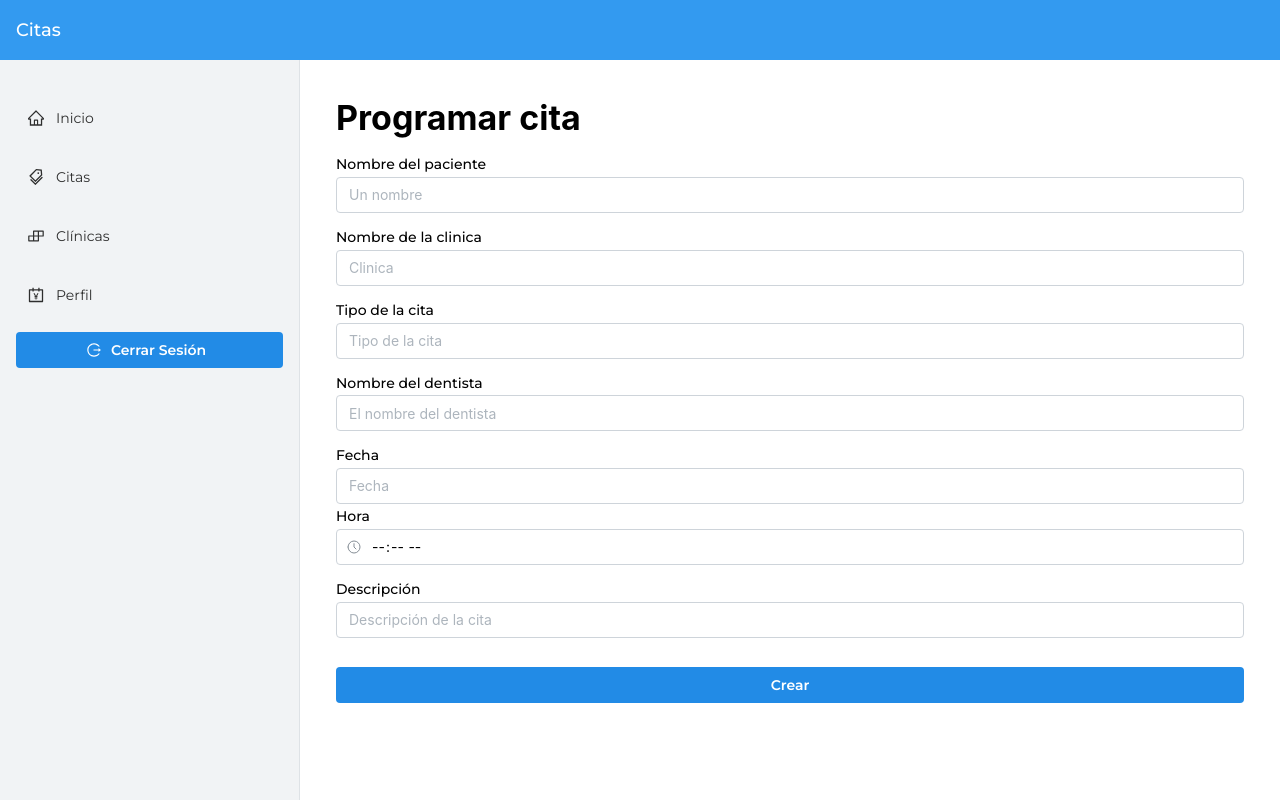
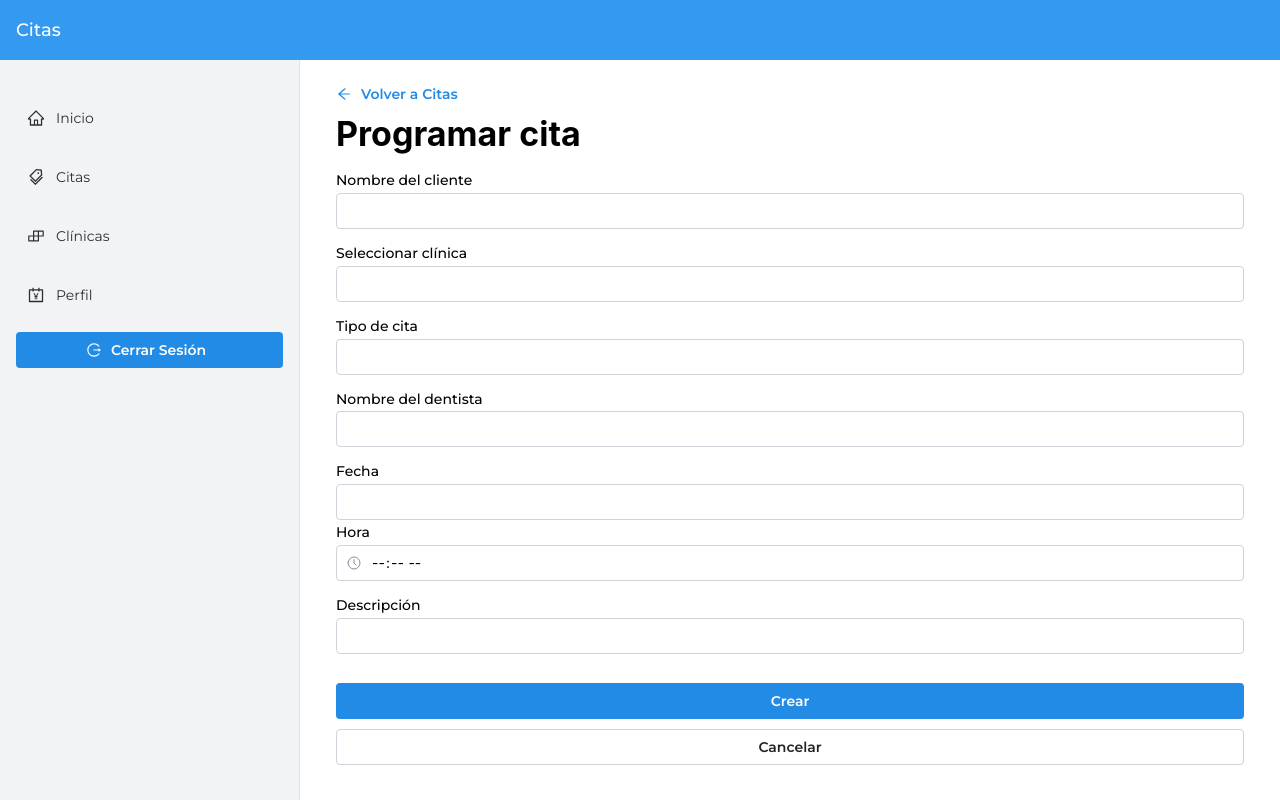
Before and after one commit to alanvviera/DentalSystem, a Next.js app: page /employee-menu/appointments/create in a window 1280 px wide. Built offline with nearby package versions, Linux system fonts and the light colour scheme.

Commit message:
added appointment forms

```diff
--- a/app/employee-menu/appointments/[appointment-id]/page.tsx
+++ b/app/employee-menu/appointments/[appointment-id]/page.tsx
@@ -1,9 +1,66 @@
-import React from 'react'
+"use client";
+import React from "react";
+import { Button, Space, Title } from "@mantine/core";
+import VisualizeData from "../../../../components/visualize-data/VisualizeData";
+import VisualizeDataButton from "../../../../components/visualize-data/buttonsData/VisualizeDataButton";
+import FormExampleUpdate from "../../../form-example/update/page";
+import { ArrowLeftOutlined, DeleteFilled, EditFilled } from "@ant-design/icons";
+import FormExampleCreate from "../../../form-example/create/page";
+import LabelDataText from "../../../../components/visualize-data/labelsData/LabelDataText";
+import CreateAppointmentPage from "../create/page";
 
-const page = () => {
-  return (
-    <div>page</div>
-  )
-}
+const FormExampleVisualize = () => (
+  <div style={{ marginLeft: "20px", marginRight: "20px" }}>
+    <VisualizeData
+      actionsTop={
+        <>
+          <Button
+            component="a"
+            href="/employee-menu/appointments"
+            leftSection={<ArrowLeftOutlined />}
+            variant="subtle"
+          >
+            Volver a Citas
+          </Button>
+          <VisualizeDataButton
+            showComponent={<CreateAppointmentPage />}
+            title={"Editar"}
+            classNameButton={{
+              variant: "subtle",
+              color: "blue",
+            }}
+            icon={<EditFilled style={{ fontSize: "20px" }} />}
+          />
+          <Space w={"4px"} />
+          <VisualizeDataButton
+            titleModal={"Aqui va el titulo del modal"}
+            showComponent={<FormExampleCreate/>}
+            title={"Eliminar"}
+            classNameButton={{
+              variant: "subtle",
+              color: "red.7",
+            }}
+            icon={<DeleteFilled style={{ fontSize: "20px" }} />}
+          />
+        </>
+      }
+      content={
+        <>
+          <Title>Detalles de la cita</Title>
+          <LabelDataText title="Ricardo arjona" type="Nombre del cliente" />
+          <LabelDataText title="Clinica sin dientes" type="Clinica" />
+          <LabelDataText title="Extracíon de muelas" type="Tipo de cita" />
+          <LabelDataText title="Ricardo milos" type="Nombre del dentista" />
+          <LabelDataText title="25 de julio del 2023" type="Fecha" />
+          <LabelDataText title="1:40 PM" type="Hora" />
+          <LabelDataText
+            title="Debe de ser atentido por el doctor Similares del consultorio 8"
+            type="Descripción"
+          />
+        </>
+      }
+    />
+  </div>
+);
 
-export default page
+export default FormExampleVisualize;
--- a/app/employee-menu/appointments/create/page.tsx
+++ b/app/employee-menu/appointments/create/page.tsx
@@ -1,49 +1,93 @@
 "use client";
-import React from 'react';
-import MantineForm from '../../../../components/mantine-form/MantineForm';
-import { allValuesAvailable, validateDate, validateName, validateNumber } from '../../../../components/mantine-form/valuesValidate';
-import CustomInputMantine, { typeInputForm } from '../../../../components/mantine-form/customMantineInput';
-import { Title } from '@mantine/core';
+import React from "react";
+import MantineForm from "../../../../components/mantine-form/MantineForm";
+import {
+  allValuesAvailable,
+  validateDate,
+  validateName,
+  validateNumber,
+} from "../../../../components/mantine-form/valuesValidate";
+import CustomInputMantine, {
+  typeInputForm,
+} from "../../../../components/mantine-form/customMantineInput";
+import { Button, Title } from "@mantine/core";
+import { ArrowLeftOutlined } from "@ant-design/icons";
 
-const createAppointmentPage = () => (
-    <main style={{margin: "20px"}}>
+const CreateAppointmentPage = () => (
+  <main style={{ marginLeft: "20px", marginRight: "20px" }}>
+    <Button px={0} component="a" href="/employee-menu/appointments" leftSection={<ArrowLeftOutlined />} variant="subtle">
+      Volver a Citas
+    </Button>
     <Title>Programar cita</Title>
     <MantineForm
       initialValuesForKeys={{
-          client: "",
-          clinic: "",
-          appointmentType: "",
-          nameDentist: "",
-          date: "",
-          hours: "",
-          description: ""
+        patient_name: "",
+        clinic_name: "",
+        type: "",
+        doctor_name: "",
+        date_of_date: "",
+        appointment_time: "",
+        subject: "",
       }}
       validateForKeys={{
-          client: validateName,
-          clinic: allValuesAvailable,
-          appointmentType: allValuesAvailable,
-          nameDentist: validateName,
-          date: validateDate,
-          hours: validateNumber,
-          description: allValuesAvailable
+        patient_name: validateName,
+        clinic_name: allValuesAvailable,
+        type: allValuesAvailable,
+        doctor_name: validateName,
+        date_of_date: validateDate,
+        appointment_time: validateNumber,
+        subject: allValuesAvailable,
       }}
       listCustomInputMantine={[
-          new CustomInputMantine("Nombre del paciente", "Un nombre", "client", typeInputForm.TEXT),
-          new CustomInputMantine("Nombre de la clinica", "Clinica", "clinic", typeInputForm.TEXT),
-          new CustomInputMantine("Tipo de la cita", "Tipo de la cita", "appointmentType", typeInputForm.TEXT),
-          new CustomInputMantine("Nombre del dentista", "El nombre del dentista", "nameDentist", typeInputForm.TEXT),
-          new CustomInputMantine("Fecha", "Fecha", "date", typeInputForm.DATEPICKER),
-          new CustomInputMantine("Hora", "Hora", "hours", typeInputForm.DATETIME),
-          new CustomInputMantine("Descripción", "Descripción de la cita", "description", typeInputForm.TEXT),
+        new CustomInputMantine(
+          "Nombre del cliente",
+          "",
+          "patient_name",
+          typeInputForm.TEXT
+        ),
+        new CustomInputMantine(
+          "Seleccionar clínica",
+          "",
+          "clinic",
+          typeInputForm.TEXT
+        ),
+        new CustomInputMantine("Tipo de cita", "", "type", typeInputForm.TEXT),
+        new CustomInputMantine(
+          "Nombre del dentista",
+          "",
+          "doctor_name",
+          typeInputForm.TEXT
+        ),
+        new CustomInputMantine(
+          "Fecha",
+          "",
+          "date_of_date",
+          typeInputForm.DATEPICKER
+        ),
+        new CustomInputMantine(
+          "Hora",
+          "",
+          "appointment_time",
+          typeInputForm.DATETIME
+        ),
+        new CustomInputMantine(
+          "Descripción",
+          "",
+          "subject",
+          typeInputForm.TEXT
+        ),
       ]}
       onSubmit={(form: any) => {
         // All fields were validated
         console.log(form.values);
         form.setInitialValues();
       }}
-        labelSubmit='Crear'
+      labelSubmit="Crear"
     />
+    <Button variant="default" component="a" href="/employee-menu/appointments"  fullWidth mt={10}>
+      Cancelar
+    </Button>
   </main>
 );
 
-export default createAppointmentPage;
+export default CreateAppointmentPage;
--- a/app/employee-menu/appointments/page.tsx
+++ b/app/employee-menu/appointments/page.tsx
@@ -115,7 +115,7 @@ const AppointmentsPage = () => {
       </Button>
       </Group>
       <TilesSection title="En curso" />
-      <CustomStack>
+      {inProgress.length > 0 ? (<CustomStack>
         {inProgress.map((appt: Appointment, index: number) => (
           <CustomTile
             key={index}
@@ -130,9 +130,11 @@ const AppointmentsPage = () => {
             })} - ${appt.hour}`}
           />
         ))}
-      </CustomStack>
+      </CustomStack>): (
+        <Text size='xl' fw={500} ml={10} c="gray.7">Sin citas</Text>
+      )}
       <TilesSection title="Pendientes" />
-      <CustomStack>
+      {pending.length > 0 ? (<CustomStack>
         {pending.map((appt: Appointment, index: number) => (
           <CustomTile
             key={index}
@@ -147,9 +149,11 @@ const AppointmentsPage = () => {
             })} - ${appt.hour}`}
           />
         ))}
-      </CustomStack>
-      <TilesSection title="Completadas" />
-      <CustomStack>
+      </CustomStack>): (
+        <Text size='xl' fw={500} ml={10} c="gray.7">Sin citas</Text>
+      )}
+            <TilesSection title="Completadas" />
+      {completed.length > 0 ? (<CustomStack>
         {completed.map((appt: Appointment, index: number) => (
           <CustomTile
             key={index}
@@ -164,7 +168,9 @@ const AppointmentsPage = () => {
             })} - ${appt.hour}`}
           />
         ))}
-      </CustomStack>
+      </CustomStack>): (
+        <Text size='xl' fw={500} ml={10} c="gray.7">Sin citas</Text>
+      )}
     </main>
   )
 }
```
Lines whose indentation alone changed are shown as unchanged.
